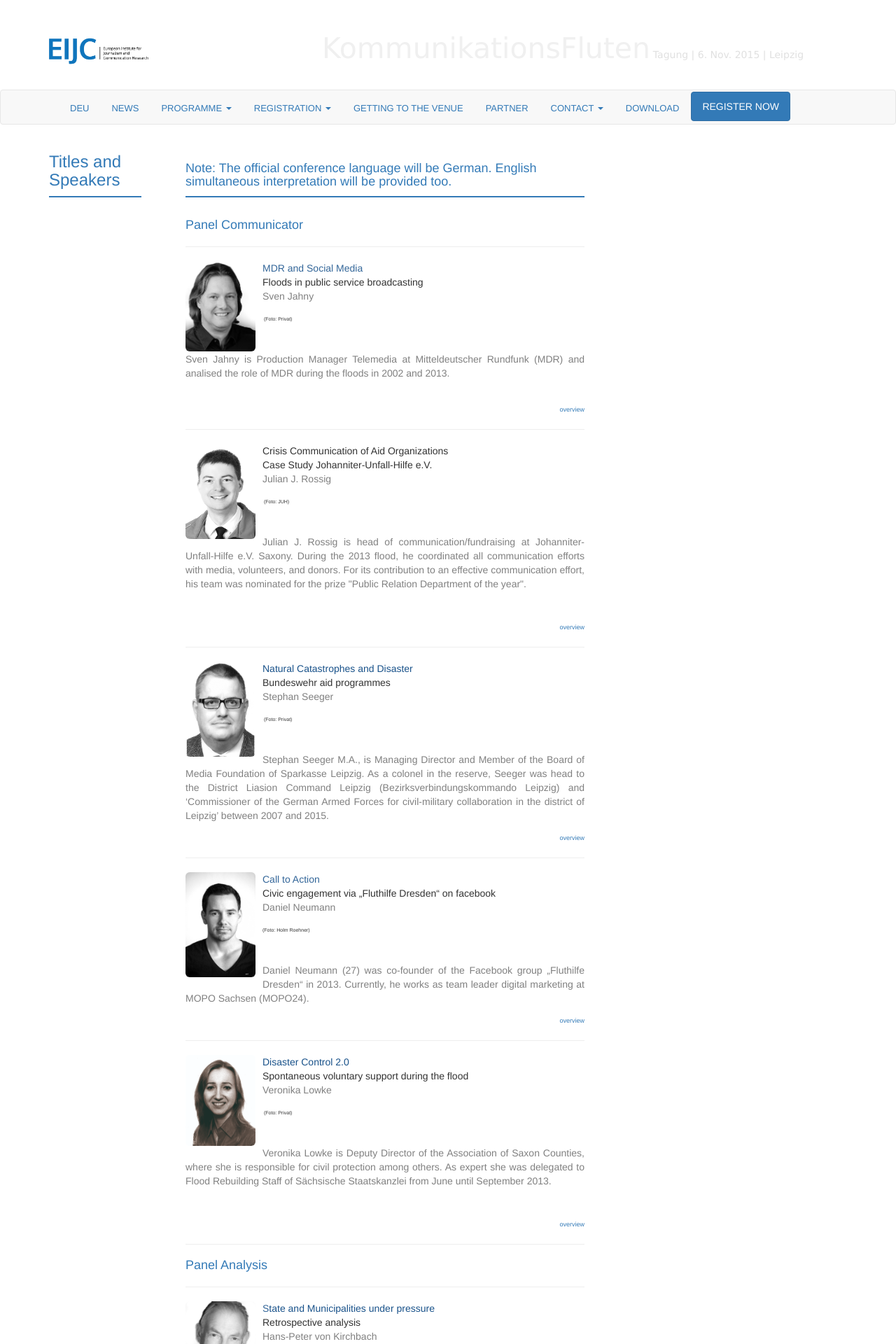
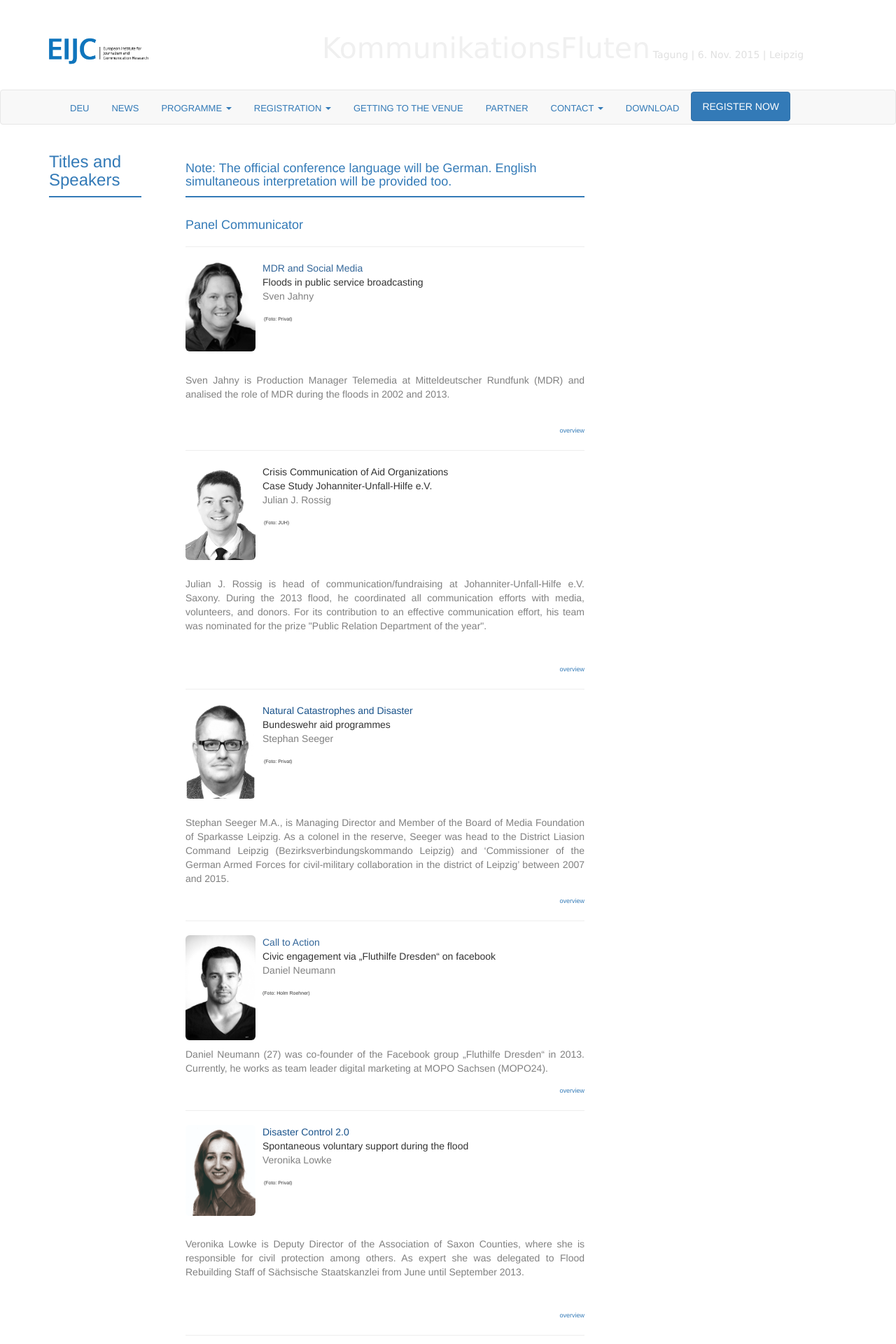
Before and after one commit to susedev/test, a Jekyll site: the page built from titles-and-speakers.html, in a window 1280 px wide. Shown: the top 1920 px of the page at 70% size. Built offline with Jekyll 4.4.1, drawn with Linux system fonts in a browser that asks for light colours; nearby versions of some CDN libraries.

Commit message:
Edit from JekyllCMS

```diff
--- a/titles-and-speakers.html
+++ b/titles-and-speakers.html
@@ -17,6 +17,8 @@ Floods in public service broadcasting<br />
 
 <p><span style="font-size:7px;">&nbsp;</span><span style="font-size:7px;">(Foto: Privat)</span></p>
 
+<p>&nbsp;</p>
+
 <p style="text-align: justify;">&nbsp;</p>
 
 <p style="text-align: justify;"><span style="color: #808080;">Sven Jahny is Production Manager Telemedia at Mitteldeutscher Rundfunk (MDR) and analised the role of MDR during the floods in 2002 and 2013. &nbsp; </span><br />
@@ -35,6 +37,8 @@ Case Study Johanniter-Unfall-Hilfe e.V.<br />
 
 <p>&nbsp;</p>
 
+<p style="text-align: justify;">&nbsp;</p>
+
 <p style="text-align: justify;"><span style="color: #808080;">Julian J. Rossig is head of communication/fundraising at Johanniter-Unfall-Hilfe e.V. Saxony. During the 2013 flood, he coordinated all communication efforts with media, volunteers, and donors. For its contribution to an effective communication effort, his team was nominated for the prize &quot;Public Relation Department of the year&quot;.</span></p>
 
 <p>&nbsp;</p>
@@ -52,6 +56,8 @@ Bundeswehr aid programmes<br />
 
 <p>&nbsp;</p>
 
+<p style="text-align: justify;">&nbsp;</p>
+
 <p style="text-align: justify;"><span style="color:#808080;">Stephan Seeger M.A.,<b> </b>is Managing Director and Member of the Board of Media Foundation of Sparkasse Leipzig. As a colonel in the reserve, Seeger was head to the District Liasion Command Leipzig (Bezirksverbindungskommando Leipzig) and &lsquo;Commissioner of the German Armed Forces for civil-military collaboration in the district of Leipzig&rsquo; between 2007 and 2015. </span></p>
 
 <p style="text-align: right;"><span style="color: #808080;"><span style="font-size: xx-small;"><a href="{{ site.base_url }}/programme.html">overview</a></span> </span></p>
@@ -67,6 +73,8 @@ Civic engagement via &bdquo;Fluthilfe Dresden&ldquo; on facebook<br />
 
 <p>&nbsp;</p>
 
+<p style="text-align: justify;">&nbsp;</p>
+
 <p style="text-align: justify;"><span style="color: #808080;">Daniel Neumann (27) was co-founder of the Facebook group &bdquo;Fluthilfe Dresden&ldquo; in 2013. Currently, he works as team leader digital marketing at MOPO Sachsen (MOPO24).&nbsp; </span></p>
 
 <p style="text-align: right;"><span style="color: #808080;"><span style="font-size: xx-small;"><a href="{{ site.base_url }}/programme.html">overview</a></span> </span></p>
@@ -81,6 +89,8 @@ Spontaneous voluntary support during the flood<br />
 <p><span style="font-size:7px;">&nbsp;</span><span style="font-size:7px;">(Foto: Privat)</span></p>
 
 <p>&nbsp;</p>
+
+<p style="text-align: justify;">&nbsp;</p>
 
 <p style="text-align: justify;"><span style="color: #808080;">Veronika Lowke is Deputy Director of the Association of Saxon Counties, where she is responsible for civil protection among others. As expert she was delegated to Flood Rebuilding Staff of S&auml;chsische Staatskanzlei from June until September 2013.</span></p>
 
@@ -107,7 +117,7 @@ Retrospective analysis<br />
 <p style="text-align: right;"><span style="color: #808080;"><span style="font-size: xx-small;"><a href="{{ site.base_url }}/programme.html">overview</a></span> </span></p>
 
 <hr noshade="noshade" size="1" />
-<p><span style="color: #336699;"><a id="Kuhlicke" name="Kuhlicke"></a><img alt="Dr. Christian Kuhlicke" class="img-rounded" src="{{ site.base_url }}/media/people/Kuhlicke_300_20.jpg" style="float: left; margin-right: 10px; margin-bottom: 50px; width: 100px; height: 136px;" title="Dr. Christian Kuhlicke (Foto: Privat)" /></span></p>
+<p><span style="color: #336699;"><a id="Kuhlicke" name="Kuhlicke"></a><img alt="Dr. Christian Kuhlicke" class="img-rounded" src="{{ site.base_url }}/media/people/Kuhlicke_300_20.jpg" style="float: left; margin-right: 10px; margin-bottom: 5px; width: 100px; height: 136px;" title="Dr. Christian Kuhlicke (Foto: Privat)" /></span></p>
 
 <p><span style="color:#19528A;">To inform and to participate?</span><br />
 Crisis Communication during flood disasters - old structures and new challenges<br />
@@ -130,6 +140,8 @@ Crisis Communication during flood disasters - old structures and new challenges<
 <span style="color: #808080;">Dr. Jan Daňhelka</span></p>
 
 <p><span style="font-size:7px;">&nbsp;</span><span style="font-size:7px;">(Foto: Privat)</span></p>
+
+<p>&nbsp;</p>
 
 <p>&nbsp;</p>
 
```
